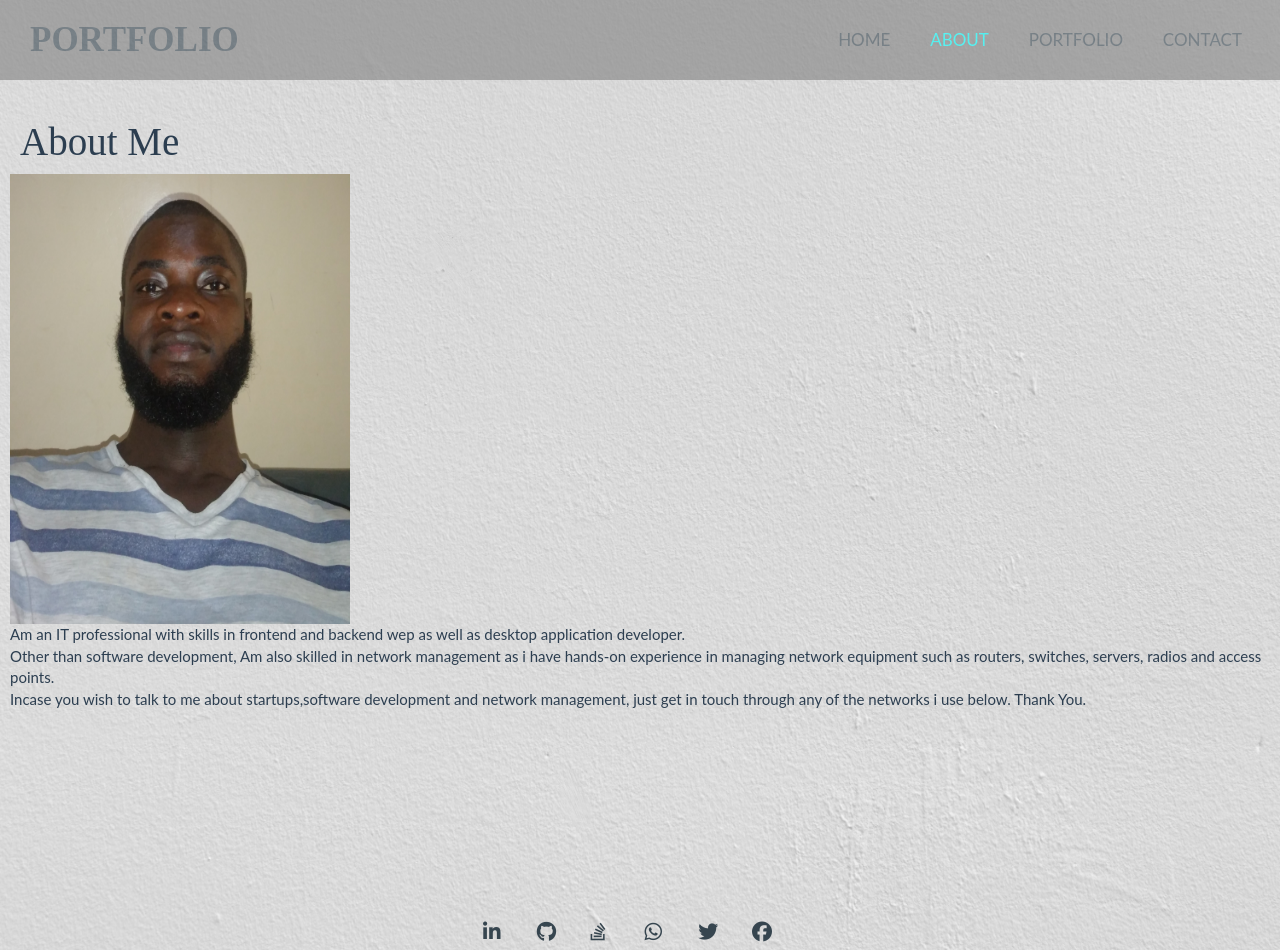
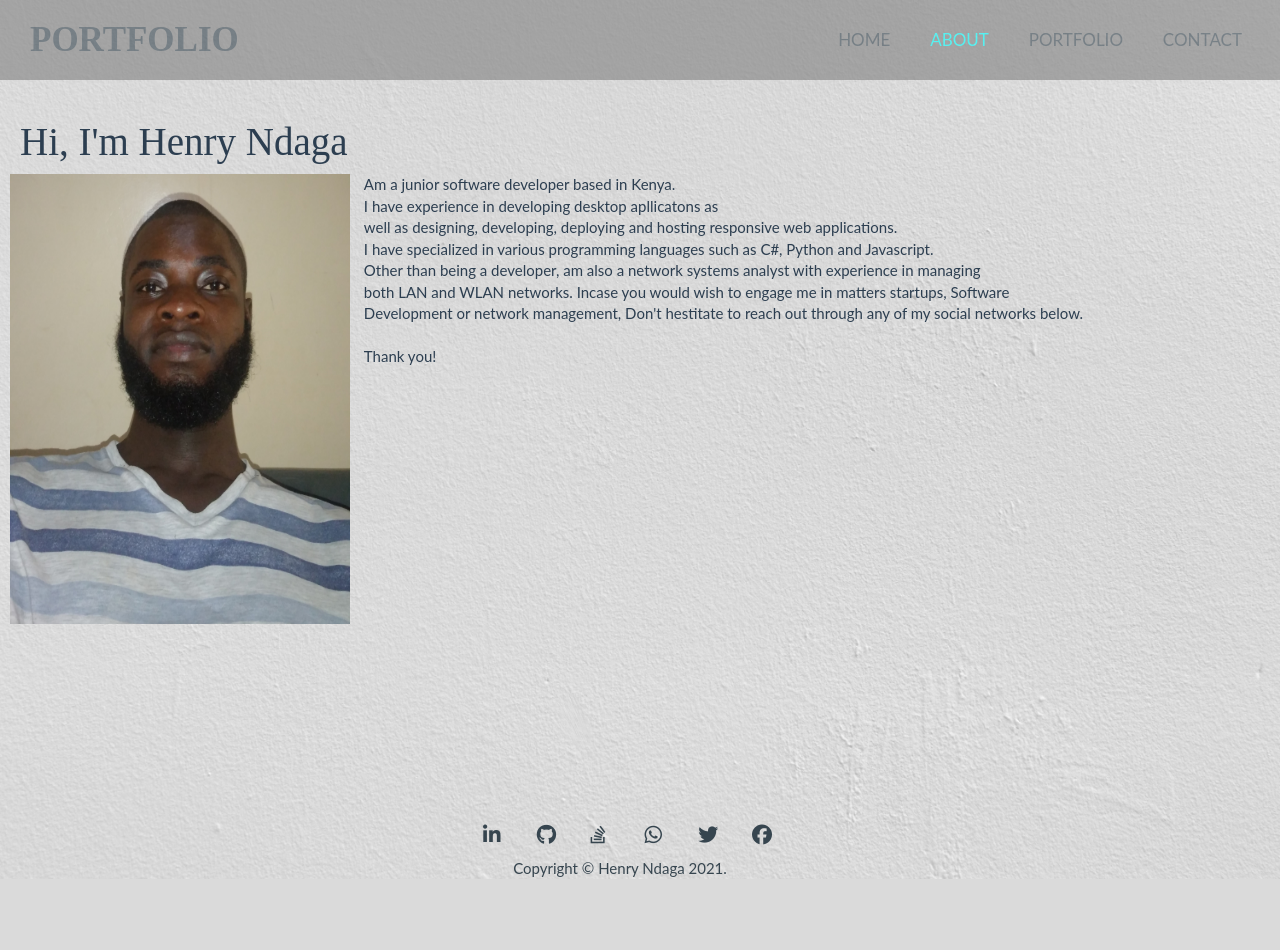
Before and after one commit to HenryOchieng/Henry-Ndaga, a Django app: page /About in a window 1280 px wide. Shown: the top 950 px of the page. After the commit the page ends 879 px from the top, so only its background shows below. Run offline with Django 3.2, Linux system fonts and the light colour scheme; some libraries are stand-ins or nearby versions.

Commit message:
about page updated

```diff
--- a/About/templates/About/index.html
+++ b/About/templates/About/index.html
@@ -28,24 +28,24 @@
           <li><a href="/Contacts">Contact</a></li>
         </ul>
       </nav>
-        <h1 class="header">About Me</h1>
+      <h1 class="header">Hi, I'm Henry Ndaga</h1>
       <div class="image">
         <img src="About/Static/About/images/20210127_104832.jpg" alt="myself">
       </div>
       <p>
-            Am an IT professional with skills in
-            frontend and backend wep as well as
-            desktop application developer.</br>
-            Other than software development, Am also
-            skilled in network management as i have
-            hands-on experience in managing network
-            equipment such as routers, switches, servers,
-            radios and access points.</br>
-            Incase you wish to talk to me about
-            startups,software development and
-            network management, just get in touch
-            through any of the networks i use below.
-            Thank You.
+        Am a junior software developer based in Kenya.<br>
+        I have experience in developing desktop apllicatons as<br> well
+        as designing, developing, deploying and hosting responsive
+        web applications.<br> I have specialized in various programming languages
+        such as C#, Python and Javascript.<br> Other than being a developer,
+        am also a network systems analyst with experience in  managing<br>
+        both LAN and WLAN networks. Incase you would wish to
+        engage me in matters startups, Software<br> Development
+        or network management, Don't hestitate to reach out
+        through any of my social networks below.<br><br> Thank you!
+
+
+
       </p>
       <footer class="mt-auto text-black-50">
         <div class="footicon">
--- a/Contacts/Static/Contacts/Style.css
+++ b/Contacts/Static/Contacts/Style.css
@@ -187,6 +187,9 @@ h2 {
     color:#36454F;
 }
 @media (min-width:280px) and (max-width: 952px){
+  body{
+    height: max-content;
+  }
   nav{
     width: 100%;
   }
@@ -211,6 +214,8 @@ h2 {
   }
   nav ul li a{
     font-size: 15px;
+    position: relative;
+    z-index: 9;
     appearance: none;
   }
   .checkbtn{
--- a/The_Portfolio/templates/The_Portfolio/index.html
+++ b/The_Portfolio/templates/The_Portfolio/index.html
@@ -121,14 +121,14 @@
               </p>
               <h4><a href="https://github.com/HenryOchieng/ToDo-App" target="_blank" rel="noopener noreferrer"><b>Task Management System</b></a></h4>
               <p>
-                This a basic Todo website application developed using python-django for backend
+                A basic Todo website application developed using python-django for backend
                 and javascript, html, css and boostrap for frontend. It allows the user
                 to add task they wish to perform, single out completed tasks and also
                 delete the completed tasks.
               </p>
               <h4><a href="https://henry-ndaga.herokuapp.com/" target="_blank" rel="noopener noreferrer"><b>Portfolio Website</b></a></h4>
               <p>
-                This a responsive portfolio website application developed using python-django for backend
+                A responsive portfolio website application developed using python-django for backend
                 and javascript, html, css and boostrap for frontend.
               </p>
             </div>
@@ -155,7 +155,7 @@
           <a href="https://stackoverflow.com/users/13932088/henry" target="_blank" rel="noopener noreferrer" class="fa fa-stack-overflow"></a>
           <a href="https://api.whatsapp.com/send?phone=254790238118" target="_blank" rel="noopener noreferrer" class="fa fa-whatsapp"></a>
           <a href="https://twitter.com/Henry_Ndaga" target="_blank" rel="noopener noreferrer" class="fa fa-twitter"></a>
-          <a href="#" target="_blank" rel="noopener noreferrer" class="fa fa-facebook"></a>
+          <a href="https://web.facebook.com/" target="_blank" rel="noopener noreferrer" class="fa fa-facebook"></a>
         </div>
         <div class="copyright">
           Copyright &copy; Henry Ndaga 2021.
```
Also changed, not shown: About/Static/About/style.css (+50 -16 lines), The_Portfolio/Static/The_Portfolio/Style.css (+10 -2 lines), About/Static/images/pexels-pixabay-531880.jpg (added). Lines whose indentation alone changed are shown as unchanged.
